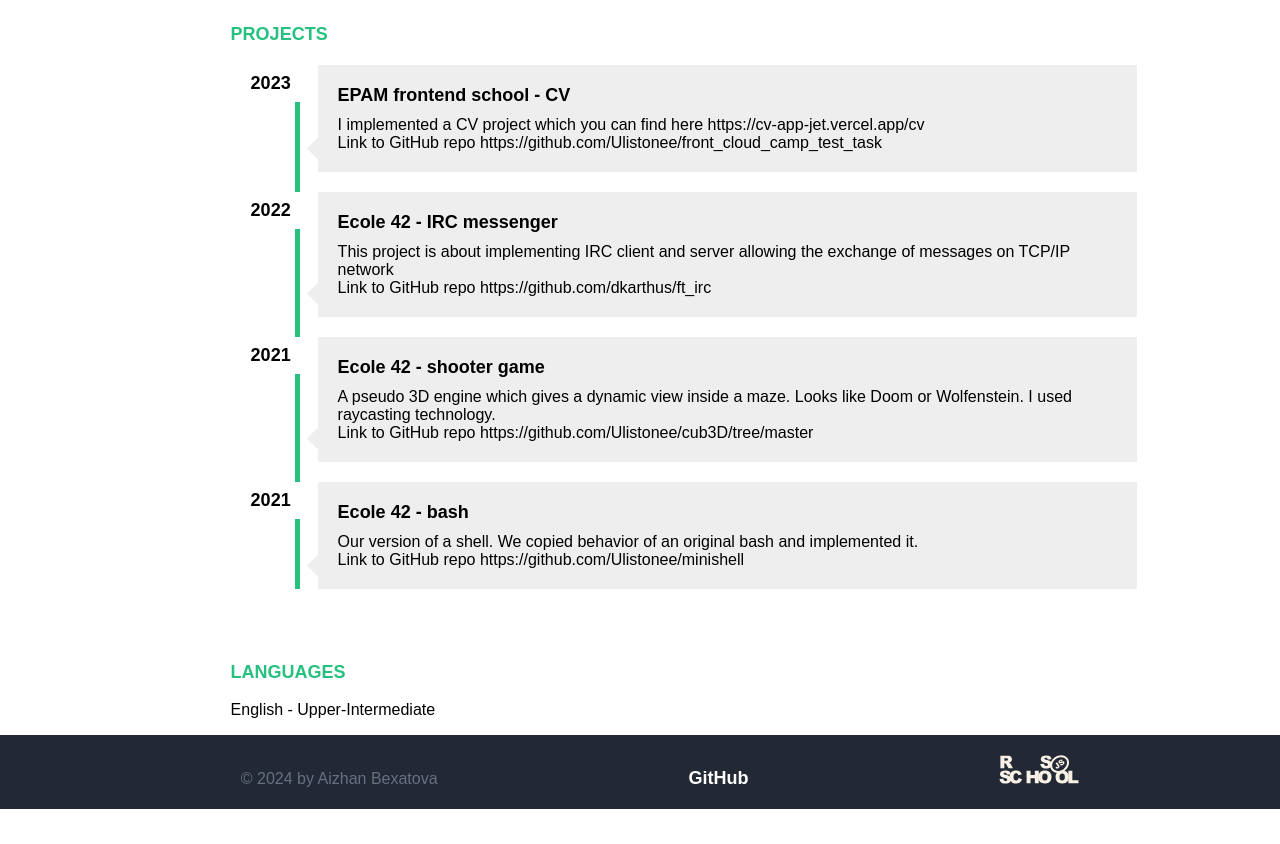
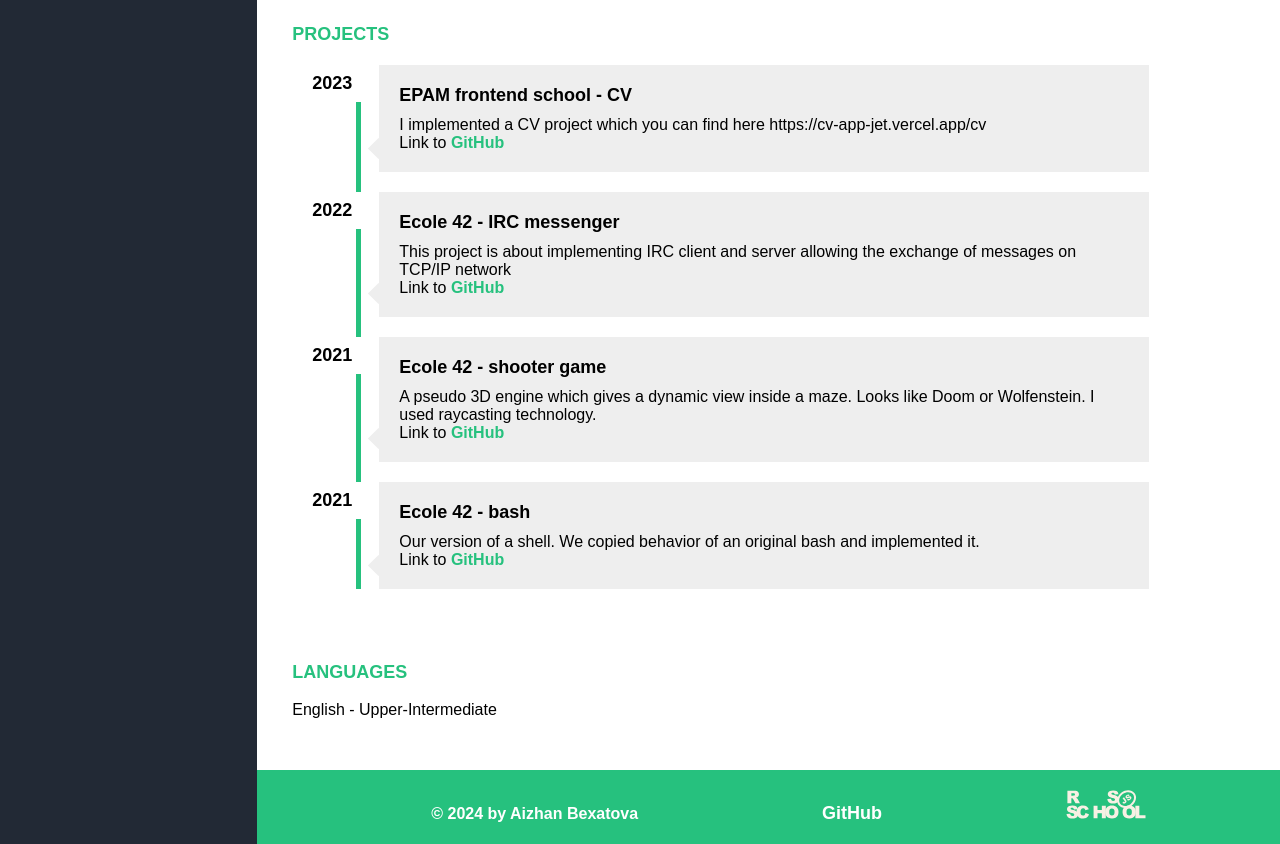
Before and after one commit to Ulistonee/rsschool-cv, a plain HTML site: page index.html in a window 1280 px wide. Shown: the part 1220-2064 px from the top of the page. Before the commit the page ends 2029 px from the top, so only its background shows below. Drawn offline with Linux system fonts and the light colour scheme.

Commit message:
fix: fix last element padding-bottom

```diff
--- a/css/style.css
+++ b/css/style.css
@@ -6,12 +6,11 @@ html, body {
 }
 
 a {
-    color: inherit; /* Наследовать цвет текста от родительского элемента */
-    text-decoration: none; /* Убираем подчеркивание */
+    color: inherit;
+    text-decoration: none;
 }
 
 a:link, a:visited, a:hover, a:active {
-    color: inherit;
     text-decoration: none;
 }
 
@@ -28,9 +27,9 @@ ul {
 }
 
 .navbar {
-    width: 25%;
-    height: 100vh;
+    width: 300px;
     background-color: rgb(34, 41, 53);
+    padding: 40px;
 }
 
 .container_avatar {
@@ -53,6 +52,10 @@ ul {
     padding: 10%;
 }
 
+.navbar_elements {
+    padding-left: 0;
+}
+
 .navbar_elements li {
     color: rgb(102, 112, 129);
     display: flex;
@@ -68,8 +71,13 @@ ul {
 }
 
 .main_page__chapter {
-    padding: 35px;
-    padding-bottom: 0;
+    padding: 35px 35px 0;
+}
+
+.main_page__chapter__last_element {
+    padding-left: 35px;
+    padding-top: 35px;
+    padding-bottom: 35px;
 }
 
 .main_page__header {
@@ -264,10 +272,16 @@ ul {
     margin: 0;
 }
 
+.github_repo {
+    color: rgb(38, 193, 126);
+    font-weight: bold;
+}
+
 .footer {
     display: flex;
-    background-color: rgb(34, 41, 53);
-    color: rgb(102, 112, 129);
+    background-color: rgb(38, 193, 126);
+    color: white;
+    font-weight: bold;
     gap: 30px;
     padding: 20px;
     width: 100%;
--- a/index.html
+++ b/index.html
@@ -12,7 +12,7 @@
                 <img class="avatar" src="assets/img/avatar.png" alt="avatar">
                 <p>Aizhan Bexatova</p>
             </div>
-            <div>
+            <nav>
                 <ul class="navbar_elements">
                     <li>
                         <i class="fa-solid fa-location-arrow"></i>
@@ -39,7 +39,7 @@
                         <p>Languages</p>
                     </li>
                 </ul>
-            </div>
+            </nav>
         </div>
         <div>
             <div class="main_page__chapter">
@@ -65,7 +65,7 @@
             </div>
             <div class="main_page__chapter">
                 <p class="main_page__header">Short information</p>
-                <p>Looking for junior frontend-developer position.
+                <p>Looking for frontend-developer position.
                     I worked as a developer in a technological giant Sber
                     where I`ve grown as a specialist.
 
@@ -78,7 +78,7 @@
                     <li>
                         <div>
                             <h4 >Sber</h4>
-                            <p class="main_page__experience__year_period">2021-2022</p>
+                            <p class="main_page__experience__year_period">2022</p>
                         </div>
                         <div>
                             <h4>Developer</h4>
@@ -136,7 +136,7 @@
                             <div class="main_page__projects__box"></div>
                             <p class="main_page__projects__name">EPAM frontend school - CV</p>
                             <p>I implemented a CV project which you can find here https://cv-app-jet.vercel.app/cv</p>
-                            <p>Link to GitHub repo https://github.com/Ulistonee/front_cloud_camp_test_task</p>
+                            <p>Link to <a href="https://gitlab.com/Ulistonee/cv-app" target="_blank" class="github_repo">GitHub</a></p>
                         </div>
                     </li>
                     <li>
@@ -145,7 +145,8 @@
                             <div class="main_page__projects__box"></div>
                             <p class="main_page__projects__name">Ecole 42 - IRC messenger</p>
                             <p>This project is about implementing IRC client and server allowing the exchange of messages on TCP/IP network</p>
-                            <p>Link to GitHub repo https://github.com/dkarthus/ft_irc</p>
+                            <p>Link to <a href="https://github.com/dkarthus/ft_irc" target="_blank" class="github_repo">GitHub</a></p>
+
                         </div>
                     </li>
                     <li>
@@ -154,7 +155,8 @@
                             <div class="main_page__projects__box"></div>
                             <p class="main_page__projects__name">Ecole 42 - shooter game</p>
                             <p>A pseudo 3D engine which gives a dynamic view inside a maze. Looks like Doom or Wolfenstein. I used raycasting technology.</p>
-                            <p>Link to GitHub repo https://github.com/Ulistonee/cub3D/tree/master</p>
+                            <p>Link to <a href="https://github.com/Ulistonee/cub3D/tree/master" target="_blank" class="github_repo">GitHub</a></p>
+
                         </div>
                     </li>
                     <li>
@@ -163,18 +165,16 @@
                             <div class="main_page__projects__box"></div>
                             <p class="main_page__projects__name">Ecole 42 - bash</p>
                             <p>Our version of a shell. We copied behavior of an original bash and implemented it.</p>
-                            <p>Link to GitHub repo https://github.com/Ulistonee/minishell</p>
+                            <p>Link to <a href="https://github.com/Ulistonee/minishell" target="_blank" class="github_repo">GitHub</a></p>
                         </div>
                     </li>
                 </ul>
             </div>
-            <div class="main_page__chapter">
+            <div class="main_page__chapter__last_element">
                 <p class="main_page__header">Languages</p>
                 <p>
                     English - Upper-Intermediate
                 </p>
-            </div>
-        </div>
             </div>
             <footer class="footer">
                 <div>
@@ -196,5 +196,7 @@
                     </a>
                 </div>
             </footer>
+        </div>
+    </div>
 </body>
 </html>
```
Lines whose indentation alone changed are shown as unchanged.
